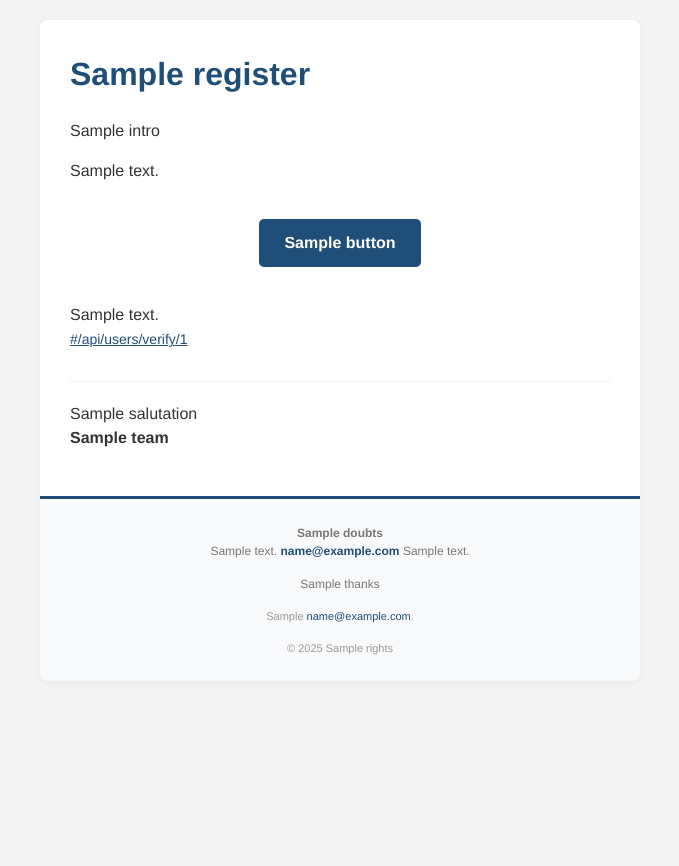
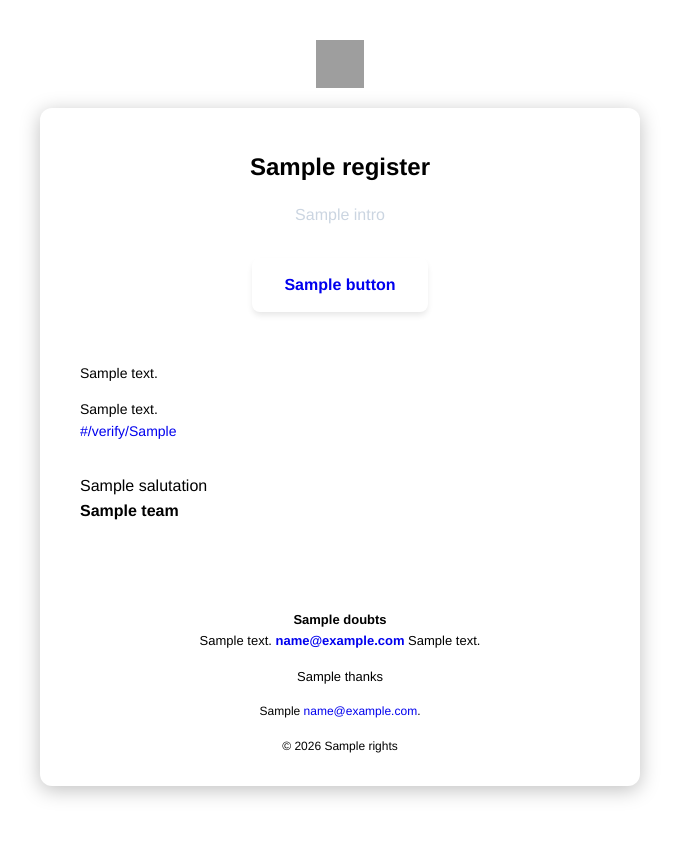
Before and after one commit to Ideological-Atlas/notifications, a Python web app: template src/templates/register/content.html in a window 1280 px wide. Shown: the whole page, without its empty margins (300-979 px from the left). Before the commit the page ends 655 px from the top, so only its background shows below. Run offline with Jinja, Linux system fonts and the light colour scheme; the template is opened without the code that fills it: most values are stand-ins (such as "Sample title", 1, 10 or a date in 2020); grey boxes are pictures that could not be loaded.

Commit message:
* Fix styles * Update verification_token

```diff
--- a/src/app/services/email_engine.py
+++ b/src/app/services/email_engine.py
@@ -8,6 +8,7 @@
 from jinja2 import Environment, FileSystemLoader, TemplateNotFound
 
 from app.core.config import settings
+from app.core.theme import theme
 
 logger = logging.getLogger(__name__)
 
@@ -58,6 +59,7 @@
             "project_name": settings.PROJECT_NAME,
             "t": translations,
             "year": datetime.now().year,
+            "theme": theme,
         }
         final_context = {**global_context, **specific_context}
 
--- a/src/templates/base.html
+++ b/src/templates/base.html
@@ -5,46 +5,71 @@
     <meta name="viewport" content="width=device-width, initial-scale=1.0">
     <title>{% block subject %}{{ t.base.subject_prefix }}{% endblock %}</title>
     <style type="text/css">
-        body { margin: 0; padding: 0; min-width: 100%; width: 100% !important; height: 100% !important;}
-        body, table, td, div, p, a { -webkit-font-smoothing: antialiased; text-size-adjust: 100%; -ms-text-size-adjust: 100%; -webkit-text-size-adjust: 100%; line-height: 1.5; }
-        table, td { mso-table-lspace: 0pt; mso-table-rspace: 0pt; border-collapse: collapse !important; border-spacing: 0; }
-        img { border: 0; line-height: 100%; outline: none; text-decoration: none; -ms-interpolation-mode: bicubic; }
-        #outlook a { padding: 0; }
-        .ReadMsgBody { width: 100%; } .ExternalClass { width: 100%; }
-        .ExternalClass, .ExternalClass p, .ExternalClass span, .ExternalClass font, .ExternalClass td, .ExternalClass div { line-height: 100%; }
+        /* Client-specific resets */
+        body, table, td, a { -webkit-text-size-adjust: 100%; -ms-text-size-adjust: 100%; }
+        table, td { mso-table-lspace: 0pt; mso-table-rspace: 0pt; }
+        img { -ms-interpolation-mode: bicubic; }
+
+        /* General Resets */
+        body { margin: 0; padding: 0; width: 100% !important; height: 100% !important; }
+
+        /* Theme Styles */
+        /* Body has NO background color set, so it uses the email client default */
+        body { font-family: 'Helvetica Neue', Helvetica, Arial, sans-serif; color: {{ theme.foreground }}; }
+        a { color: {{ theme.primary }}; text-decoration: none; }
+        a:hover { text-decoration: underline; }
     </style>
 </head>
-<body style="margin: 0; padding: 0; background-color: #f4f4f4; font-family: 'Helvetica Neue', Helvetica, Arial, sans-serif;">
-    <table width="100%" border="0" cellpadding="0" cellspacing="0" role="presentation" style="background-color: #f4f4f4;">
+<body style="margin: 0; padding: 0;">
+
+    <div style="width: 100%;">
+        <table role="presentation" style="width: 100%; border-collapse: collapse; border: 0; border-spacing: 0;">
             <tr>
-            <td align="center" style="padding: 20px 0;">
-                <table class="email-container" width="600" border="0" cellpadding="0" cellspacing="0" role="presentation" style="background-color: #ffffff; max-width: 600px; width: 100%; border-radius: 8px; overflow: hidden; box-shadow: 0px 2px 8px rgba(0,0,0,0.05);">
+                <td align="center" style="padding: 40px 0;">
 
+                    <table role="presentation" style="width: 100%; max-width: 600px; border-collapse: collapse; border: 0; border-spacing: 0;">
                         <tr>
-                        <td style="padding: 30px; color: #333333; font-size: 16px;">
+                            <td style="padding: 0 0 20px 0; text-align: center;">
+                                <img src="https://ideologicalatlas.com/logo.png" alt="{{ project_name }}" width="48" height="48" style="display: block; margin: 0 auto; border: 0; outline: none; text-decoration: none;">
+                            </td>
+                        </tr>
+                    </table>
+
+                    <table role="presentation" style="width: 100%; max-width: 600px; border-collapse: separate; border-spacing: 0; background-color: {{ theme.card }}; border-radius: 12px; border: 1px solid {{ theme.border }}; overflow: hidden; box-shadow: 0px 4px 20px rgba(0,0,0,0.25);">
+                        <tr>
+                            <td style="padding: 40px; color: {{ theme.foreground }}; font-size: 16px; line-height: 1.6;">
                                 {% block content %}{% endblock %}
                             </td>
                         </tr>
+
                         <tr>
-                        <td style="background-color: #F8F9FA; padding: 25px; font-size: 12px; line-height: 1.6; color: #777777; border-top: 3px solid #1F4E79; text-align: center;">
+                            <td style="padding: 30px; background-color: {{ theme.secondary }}; border-top: 1px solid {{ theme.border }}; font-size: 13px; line-height: 1.6; color: {{ theme.muted_foreground }}; text-align: center;">
                                 <p style="margin: 0 0 15px 0;">
-                                <strong>{{ t.base.doubts }}</strong><br>
-                                {{ t.base.contact_text }} <a href="mailto:{{ t.base.contact_email }}" style="color: #1F4E79; text-decoration: none; font-weight: bold;">{{ t.base.contact_email }}</a> {{ t.base.help_text }}
+                                    <strong style="color: {{ theme.foreground }};">{{ t.base.doubts }}</strong><br>
+                                    {{ t.base.contact_text }} <a href="mailto:{{ t.base.contact_email }}" style="color: {{ theme.primary }}; font-weight: bold;">{{ t.base.contact_email }}</a> {{ t.base.help_text }}
                                 </p>
                                 <p style="margin: 0 0 15px 0;">
                                     {{ t.base.thanks }}
                                 </p>
-                            <p style="margin: 0; font-size: 11px; color: #999999;">
-                                {{ t.base.footer_reason }} <a href="mailto:{{ t.base.contact_email }}" style="color: #1F4E79; text-decoration: none;">{{ t.base.contact_email }}</a>.
+                                <p style="margin: 0; font-size: 12px; color: {{ theme.muted_foreground }};">
+                                    {{ t.base.footer_reason }} <a href="mailto:{{ t.base.contact_email }}" style="color: {{ theme.primary }};">{{ t.base.contact_email }}</a>.
                                 </p>
-                             <p style="margin: 15px 0 0 0; font-size: 11px; color: #999999;">
-                                © {{ year | default('2025') }} {{ t.base.rights }}
+                                 <p style="margin: 15px 0 0 0; font-size: 12px; color: {{ theme.muted_foreground }};">
+                                    © {{ year | default('2026') }} {{ t.base.rights }}
                                 </p>
                             </td>
                         </tr>
                     </table>
+
+                    <table role="presentation" style="width: 100%; max-width: 600px; border-collapse: collapse; border: 0; border-spacing: 0;">
+                        <tr>
+                            <td style="padding: 20px 0;"></td>
+                        </tr>
+                    </table>
+
                 </td>
             </tr>
         </table>
+    </div>
 </body>
 </html>
--- a/src/templates/register/content.html
+++ b/src/templates/register/content.html
@@ -3,24 +3,28 @@
 {% block subject %}{{ t.register.subject }}{% endblock %}
 
 {% block content %}
-<h1 style="color: #1F4E79; margin-top: 0;">{{ t.register.title }}</h1>
-<p>
+<h1 style="color: {{ theme.foreground }}; margin-top: 0; font-size: 24px; font-weight: bold; text-align: center;">{{ t.register.title }}</h1>
+<p style="color: #cbd5e1; text-align: center; margin-bottom: 30px;">
     {{ t.register.intro|safe }}
 </p>
-<p>
-    {{ t.register.verify_text }}
-<p>
-<p style="text-align: center; padding: 20px 0;">
-    <a href="{{site_url}}/api/users/verify/{{user_uuid}}" style="background-color: #1F4E79; color: #ffffff; padding: 12px 25px; text-decoration: none; border-radius: 5px; font-weight: bold; display: inline-block;">
+
+<p style="text-align: center; margin-bottom: 30px;">
+    <a href="{{site_url}}/verify/{{verification_token}}" style="background-color: {{ theme.primary }}; color: {{ theme.primary_foreground }}; padding: 14px 32px; text-decoration: none; border-radius: 8px; font-weight: bold; display: inline-block; font-size: 16px; box-shadow: 0 4px 6px -1px rgba(0, 0, 0, 0.1);">
         {{ t.register.button }}
     </a>
 </p>
-<p>
+
+<p style="font-size: 14px; color: {{ theme.muted_foreground }}; border-top: 1px solid {{ theme.border }}; padding-top: 20px;">
+    {{ t.register.verify_text }}
+</p>
+
+<p style="font-size: 14px; color: {{ theme.muted_foreground }};">
     {{ t.register.fallback_text }}<br>
-    <a href="{{site_url}}/api/users/verify/{{user_uuid}}" style="color: #1F4E79; word-break: break-all; font-size: 14px;">{{site_url}}/api/users/verify/{{user_uuid}}</a>
+    <a href="{{site_url}}/verify/{{verification_token}}" style="color: {{ theme.primary }}; word-break: break-all; text-decoration: none;">{{site_url}}/verify/{{verification_token}}</a>
 </p>
-<p style="margin-top: 30px; border-top: 1px solid #eeeeee; padding-top: 20px;">
+
+<p style="margin-top: 30px; color: {{ theme.foreground }};">
     {{ t.register.salutation }}<br>
-    <strong>{{ t.register.team }}</strong>
+    <strong style="color: {{ theme.primary }};">{{ t.register.team }}</strong>
 </p>
 {% endblock %}
```
Also changed, not shown: src/app/core/theme.py (added, +25 -0 lines), src/templates/register_google/content.html (+8 -6 lines), src/templates/registration_reminder_30_days/content.html (+10 -10 lines), src/templates/registration_reminder_3_days/content.html (+10 -10 lines), src/templates/registration_reminder_7_days/content.html (+10 -10 lines), src/templates/user_deleted_due_no_verification/content.html (+8 -8 lines), README.md, 1 other file. Lines whose indentation alone changed are shown as unchanged.
